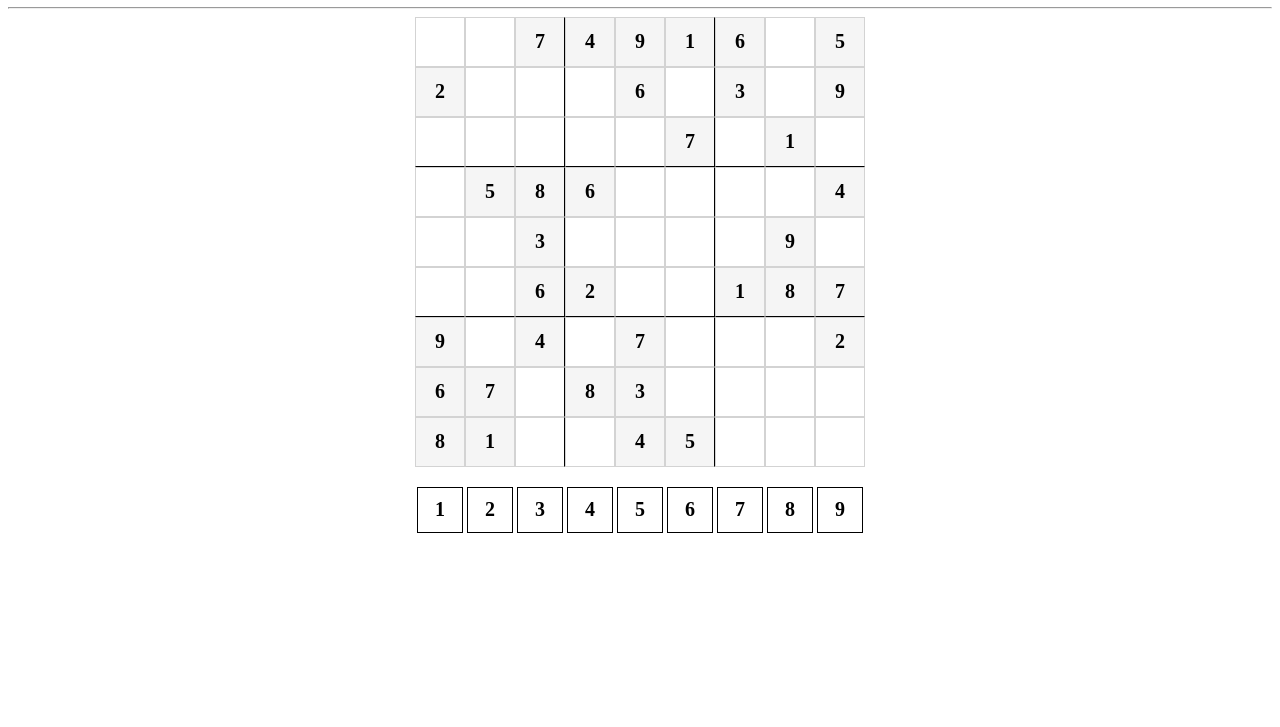
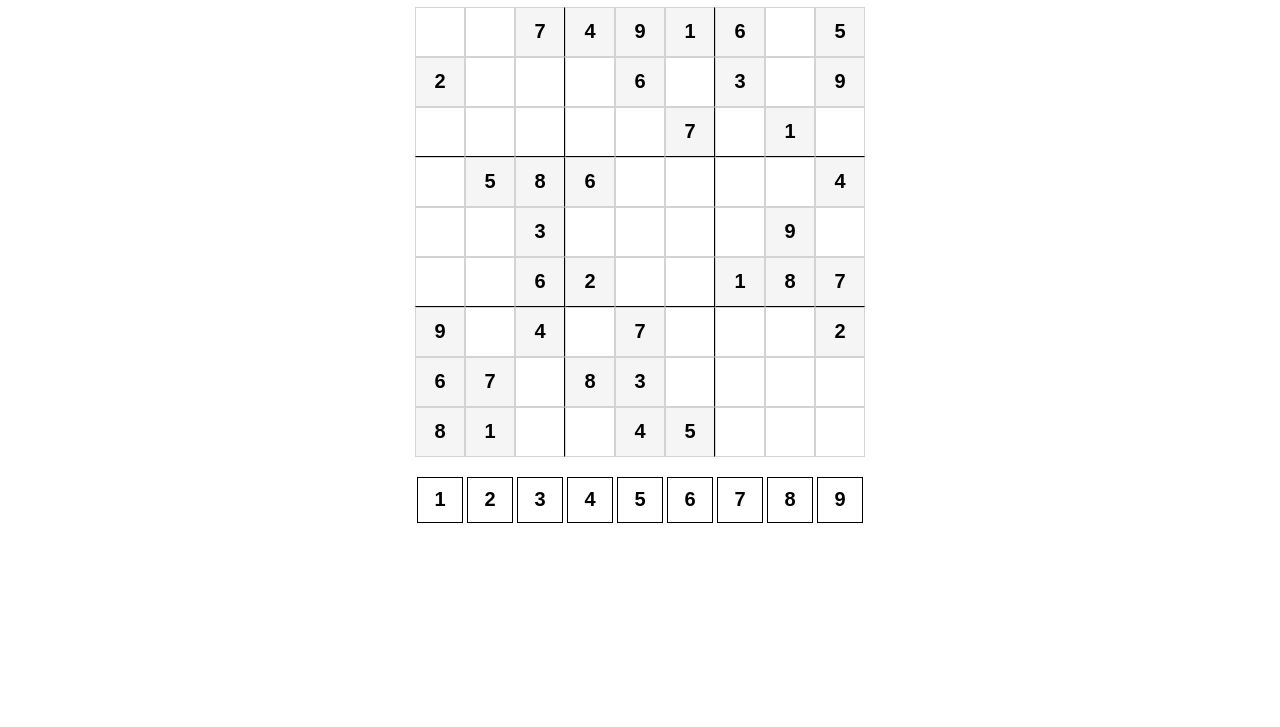
Before and after one commit to drew18moore/sudoku-js, a plain HTML site: page index.html in a window 1280 px wide. Shown: the part 73-800 px from the top of the page. Drawn offline with Linux system fonts and the light colour scheme.

Commit message:
Tweaked styling

```diff
--- a/index.html
+++ b/index.html
@@ -10,7 +10,7 @@
 </head>
 <body>
     <h1>Sudoku</h1>
-    <hr>
+
     <div id="board"></div>
     <br>
     <div id="digits"></div>
--- a/styles.css
+++ b/styles.css
@@ -1,5 +1,6 @@
 * {
     text-align: center;
+    font-family: Arial, Helvetica, sans-serif;
 }
 
 #board {
```
